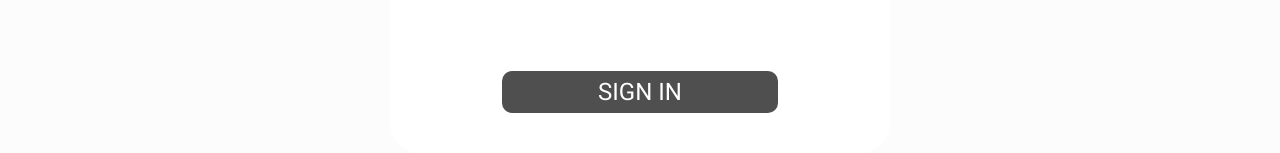
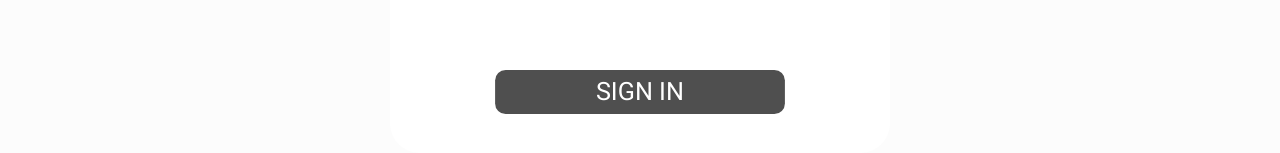
Before and after one commit to klaimyt/task-manager, a React (Create React App) app in the folder frontend/: page /login in a window 1280 px wide. In both pictures the pointer is over the button "SIGN IN". Shown: the part 501-654 px from the top of the page. Built offline with nearby package versions, Linux system fonts and the light colour scheme.

Commit message:
minor change button styling on click

```diff
--- a/frontend/src/components/ui/Button.module.css
+++ b/frontend/src/components/ui/Button.module.css
@@ -5,10 +5,16 @@ button {
   border-radius: 10px;
   cursor: pointer;
   text-transform: uppercase;
+  transition: transform 300ms ease-out;
+}
+
+button:hover {
+  transform: scale(1.05);
 }
 
 button:active {
   transform: scale(0.96);
+  filter: contrast(120%)
 }
 
 .btn-long {
--- a/frontend/src/pages/Dashboard.js
+++ b/frontend/src/pages/Dashboard.js
@@ -118,7 +118,6 @@ const Dashboard = () => {
                       color: "white",
                     }}
                   />
-                  {/* <p key={task.id + "state"}>State: {task.state}</p> */}
                 </Cell>
               </Link>
             );
```
